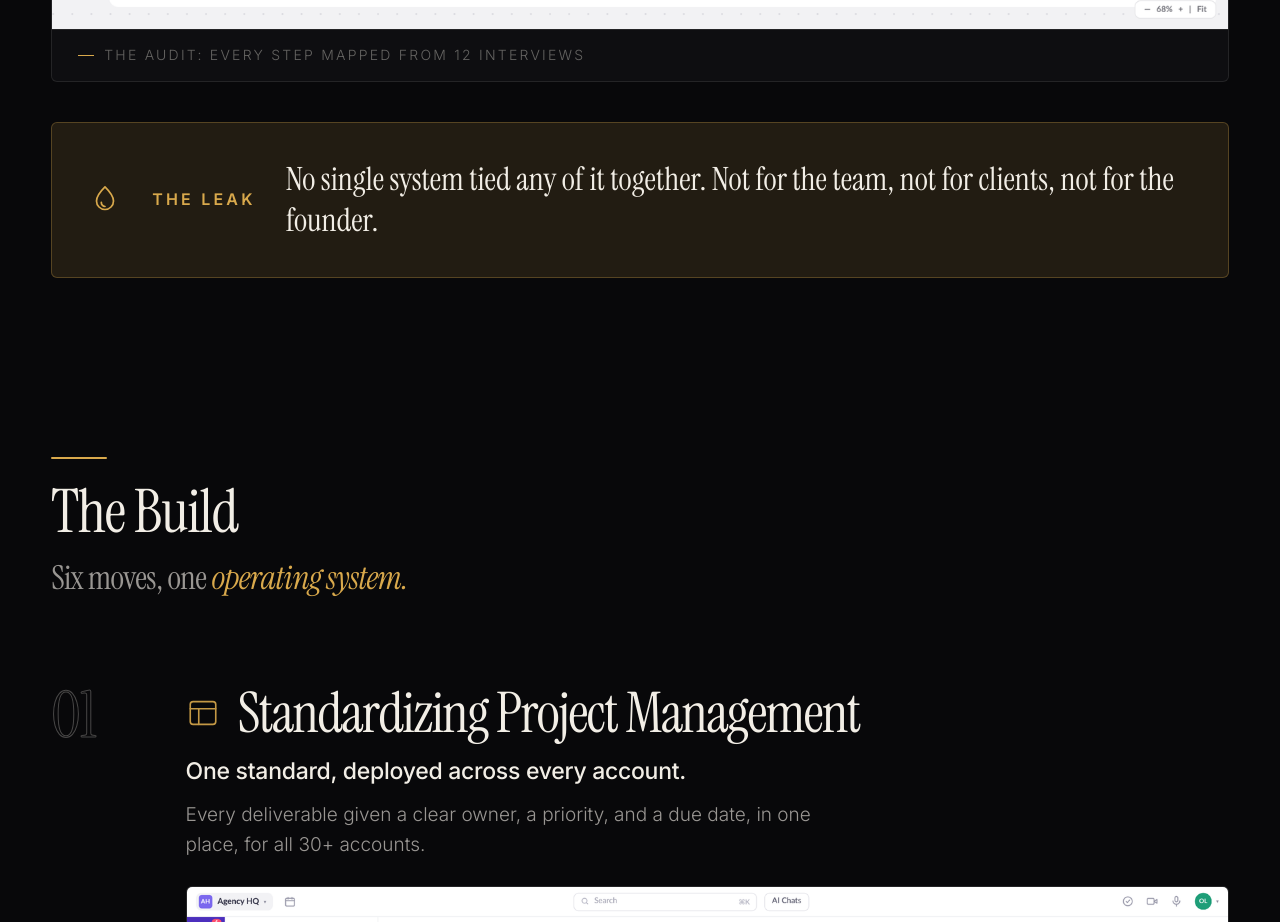
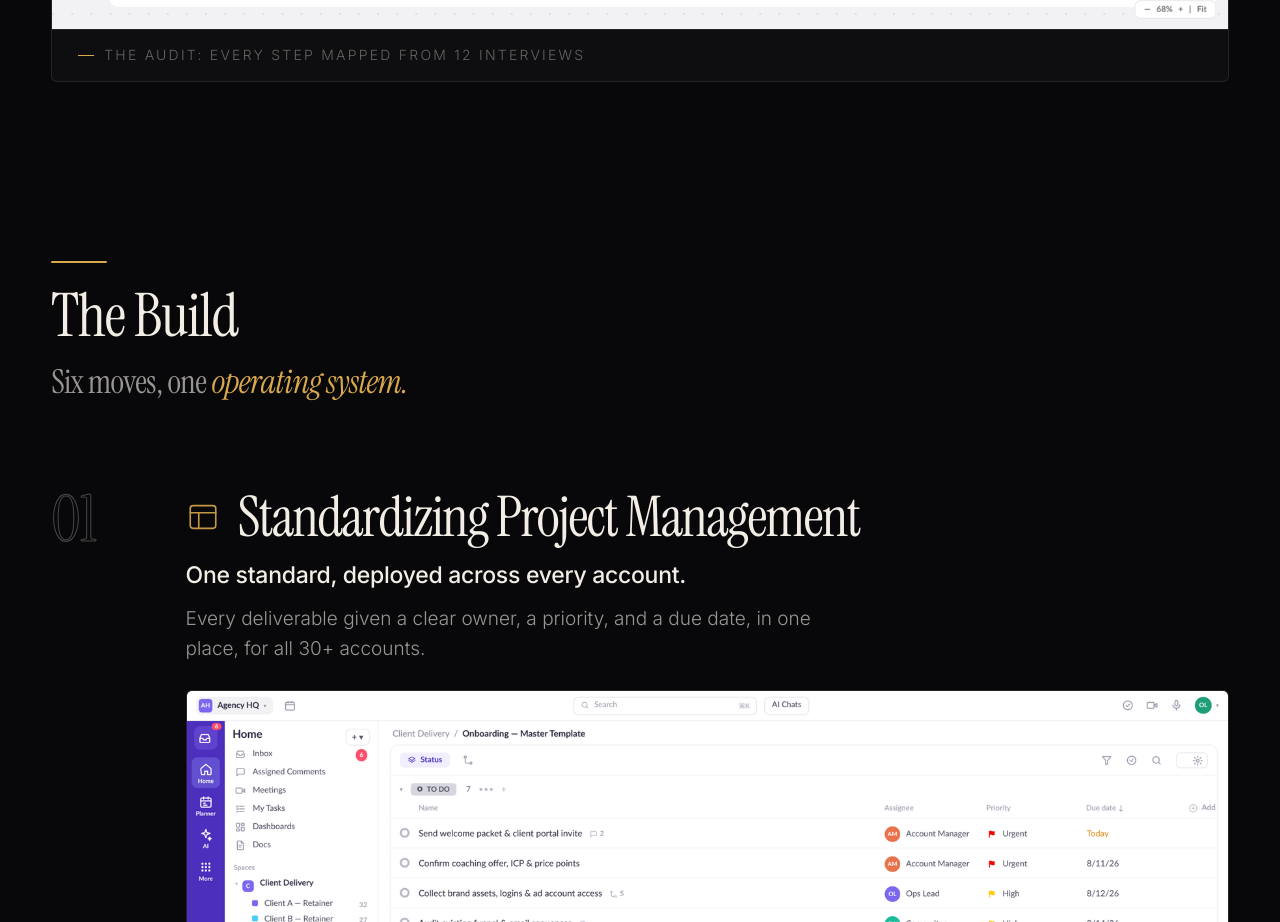
Before and after one commit to vidyaajith/gaia-media-group-case-study, a plain HTML site: page index.html in a window 1280 px wide. Shown: the part 3200-4122 px from the top of the page. Drawn offline with Linux system fonts and the light colour scheme.

Commit message:
Remove "The Leak" callout from Approach section
Co-Authored-By: Claude Sonnet 5 <noreply@anthropic.com>

```diff
--- a/index.html
+++ b/index.html
@@ -323,18 +323,6 @@
   .ap p{font-size:clamp(15px,1.6vw,17px);color:var(--paper-faint);line-height:1.55}
 
 
-
-  .leak{
-
-    margin-top:40px;border:1px solid rgba(217,169,76,.28);background:var(--gold-soft);border-radius:6px;
-
-    padding:clamp(24px,3vw,36px);display:flex;gap:clamp(18px,2.4vw,30px);align-items:center;flex-wrap:wrap;
-
-  }
-
-  .leak .tag{font-size:clamp(13px,1.5vw,16px);letter-spacing:.2em;text-transform:uppercase;font-weight:600;color:var(--gold);white-space:nowrap}
-
-  .leak p{font-family:var(--serif);font-size:clamp(20px,2.7vw,32px);line-height:1.28;flex:1;min-width:260px}
 
 
 
@@ -848,18 +836,6 @@
 
     </div>
 
-
-
-    <div class="leak rv">
-
-      <svg class="ico" viewBox="0 0 24 24" style="width:34px;height:34px;stroke-width:1.2"><path d="M12 2.7s6 5.9 6 10a6 6 0 0 1-12 0c0-4.1 6-10 6-10Z"/><path d="M9.4 13.6a2.8 2.8 0 0 0 2.6 3"/></svg>
-
-      <span class="tag">The Leak</span>
-
-      <p>No single system tied any of it together. Not for the team, not for clients, not for the founder.</p>
-
-    </div>
-
   </div>
 
 </section>
```
Lines whose indentation alone changed are shown as unchanged.
